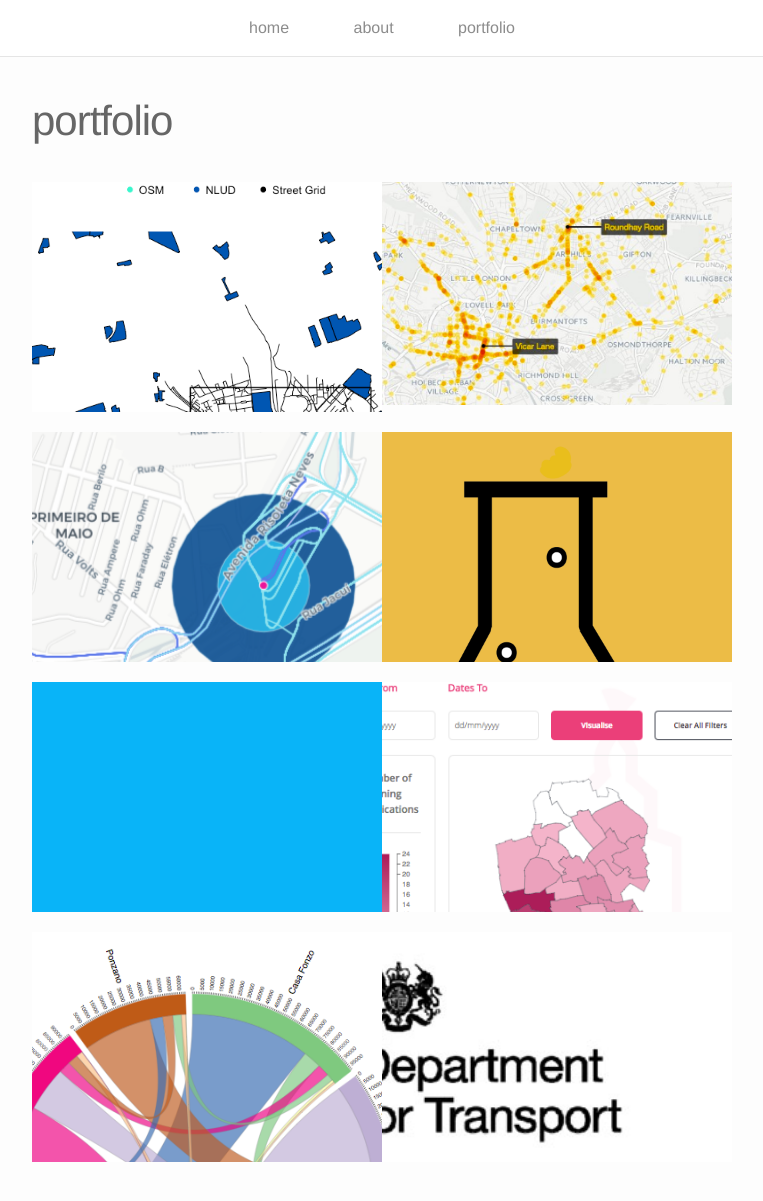
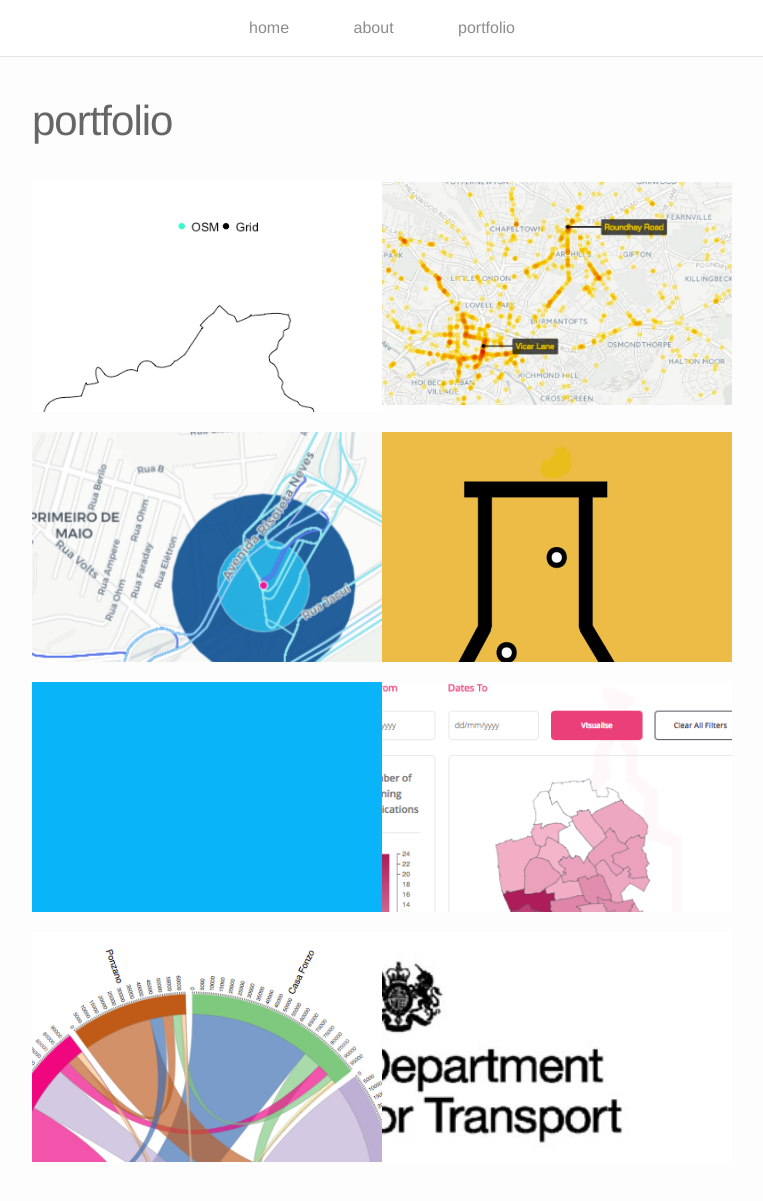
Before and after one commit to lbuk/portfolio-website, a Jekyll site: the page built from portfolio.md, in a window 1280 px wide and 1282 px high. Shown: the top 1201 px of the window, without its empty margins (258-1021 px from the left). Built offline with Jekyll 4.4.1, drawn with Linux system fonts in a browser that asks for light colours; nearby versions of some CDN libraries.

Commit message:
Update BrownfieldGrids.markdown

```diff
--- a/_portfolio/BrownfieldGrids.markdown
+++ b/_portfolio/BrownfieldGrids.markdown
@@ -2,7 +2,7 @@
 layout: post
 title: brownfieldgrids
 description: An R package for creating minimalistic maps of brownfield land in London
-img: /img/limehouse_osm_nlud_map.png
+img: /img/limehouse_osm_borough.png
 ---
 
 Brownfieldgrids is an <a href="https://github.com/lbuk/brownfieldgrids">R package</a> for creating grid maps of brownfield land in London using crowdsourced geospatial data from OpenStreetMap and open data from the 2018 Brownfield Register and the 2009-2010 National Land Use Database (NLUD). The package provides functions for creating minimalistic and exploratory maps of brownfield sites.
```
